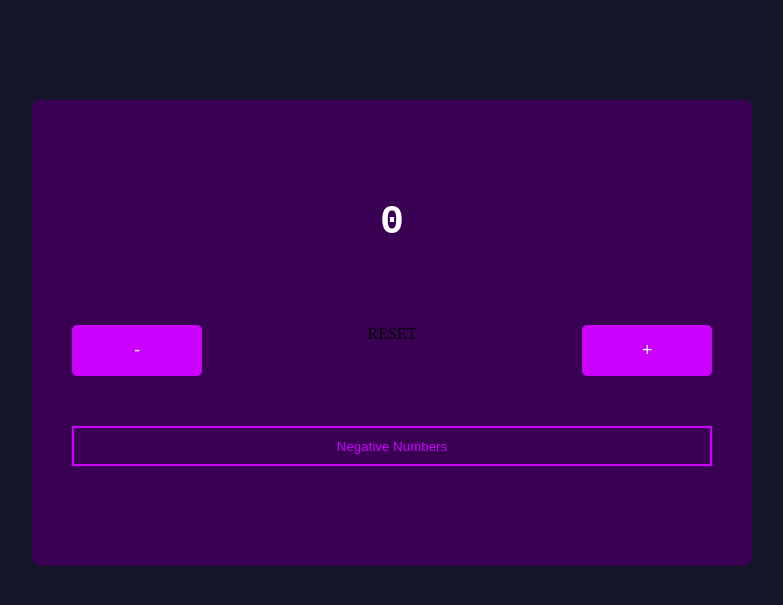
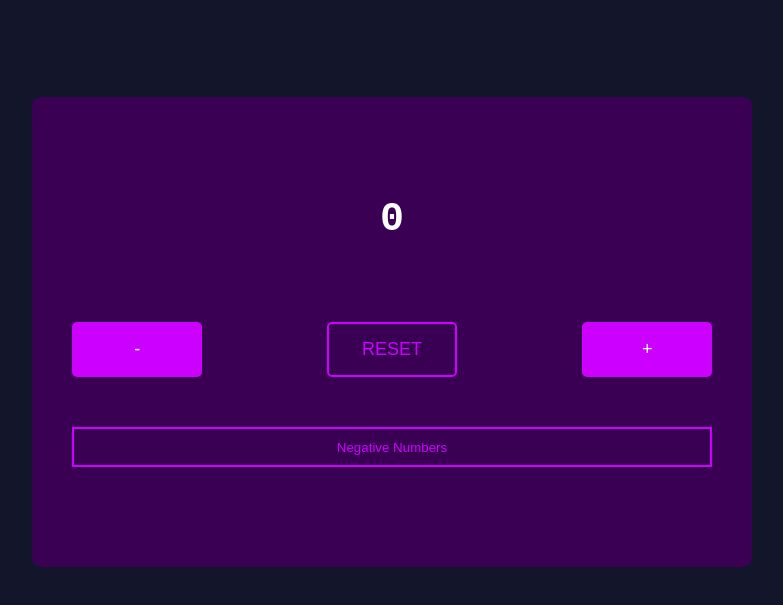
Before and after one commit to InfernalBlade/ProgettoFinaleJS---Start2Impact, a plain HTML site: page index.html in a window 1280 px wide. Shown: the part 173-778 px from the top of the page, without its empty margins (248-1031 px from the left). Drawn offline with Linux system fonts and the light colour scheme.

Commit message:
Fixed reset

```diff
--- a/css/index.css
+++ b/css/index.css
@@ -29,6 +29,7 @@ body .container {
   margin-top: 80px;
 }
 .buttons button {
+  touch-action: manipulation;
   width: 130px;
   padding: 15px 0;
   font-size: 18px;
--- a/index.html
+++ b/index.html
@@ -16,8 +16,9 @@
     <div class="buttons">
       <button class="dec">
         <i class="remove">-</i>
-      </button <button class="res">
-      <p class="reset">RESET</p>
+      </button>
+      <button class="res">
+        <p class="reset">RESET</p>
       </button>
       <button class="inc">
         <i class="add">+</i>
```
Also changed, not shown: 1 other file.
